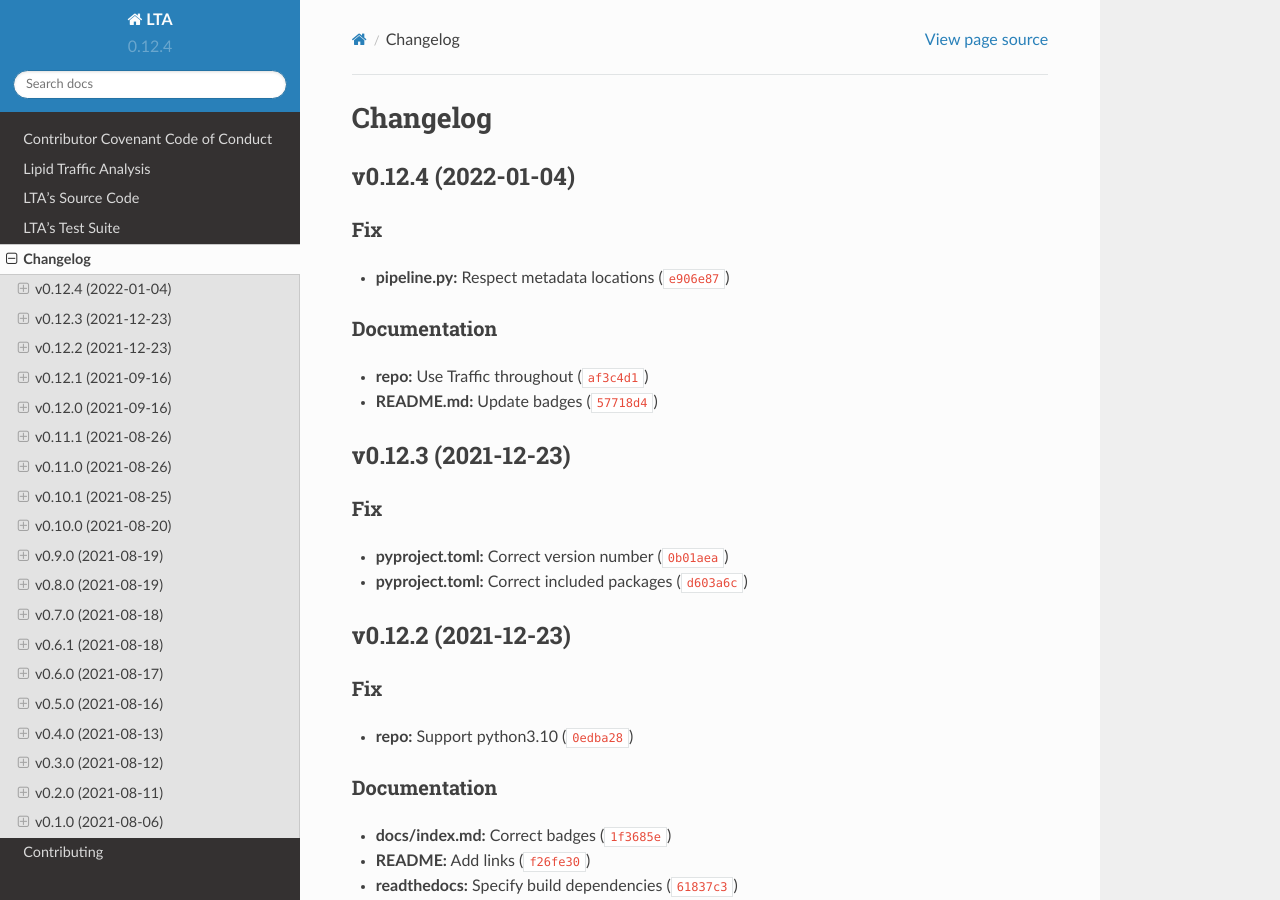
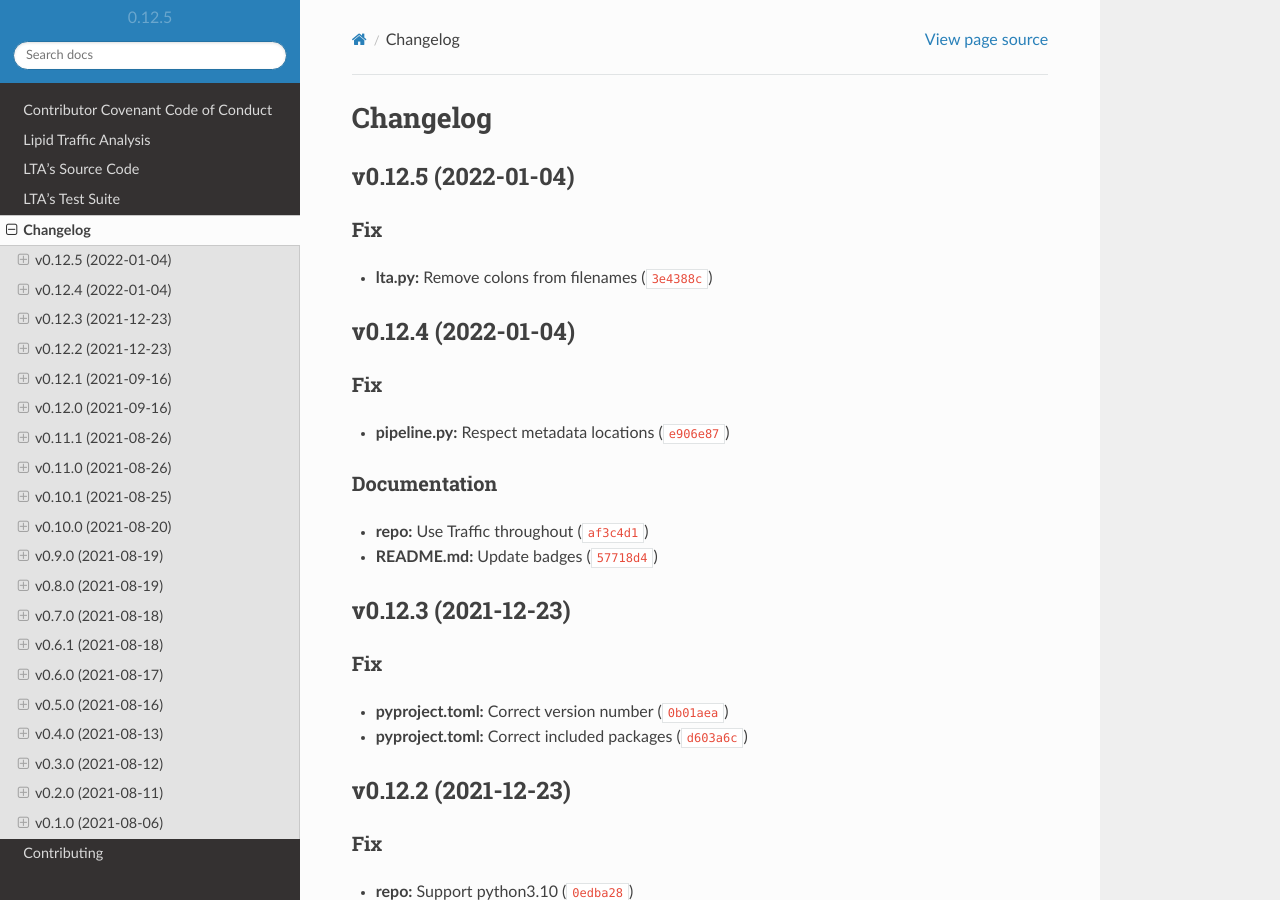
Before and after one commit to IMS-Bio2Core-Facility/lta, a Sphinx documentation site: the page built from docs/changelog.md, in a window 1280 px wide and 900 px high. Built offline with Sphinx 7.4.7 and the Read the Docs theme 2.0.0, drawn with Linux system fonts in a browser that asks for light colours.

Commit message:
0.12.5
Automatically generated by python-semantic-release

```diff
--- a/CHANGELOG.md
+++ b/CHANGELOG.md
@@ -1,6 +1,10 @@
 # Changelog
 
 <!--next-version-placeholder-->
+
+## v0.12.5 (2022-01-04)
+### Fix
+* **lta.py:** Remove colons from filenames ([`3e4388c`](https://github.com/IMS-Bio2Core-Facility/lta/commit/3e4388cfcc5c906ac384195c17588dd6edd0a53f))
 
 ## v0.12.4 (2022-01-04)
 ### Fix
--- a/docs/conf.py
+++ b/docs/conf.py
@@ -12,7 +12,7 @@
 project = "LTA"
 author = "Ryan B Patterson-Cross"
 copyright = "2021, IMS-MRL Bioinformatics and Biostatistic Core"
-version = "0.12.4"
+version = "0.12.5"
 extensions = [
     "sphinx_rtd_theme",
     "sphinx.ext.autodoc",
--- a/lta/__init__.py
+++ b/lta/__init__.py
@@ -7,4 +7,4 @@
     The version number,
     specified in the form 'major.minor.patch'
 """
-__version__ = "0.12.4"
+__version__ = "0.12.5"
--- a/pyproject.toml
+++ b/pyproject.toml
@@ -1,6 +1,6 @@
 [tool.poetry]
 name = "LipidTA"
-version = "0.12.4"
+version = "0.12.5"
 packages=[{include = "lta"}]
 description = "Lipid Traffic Analysis"
 license = "MIT"
```
